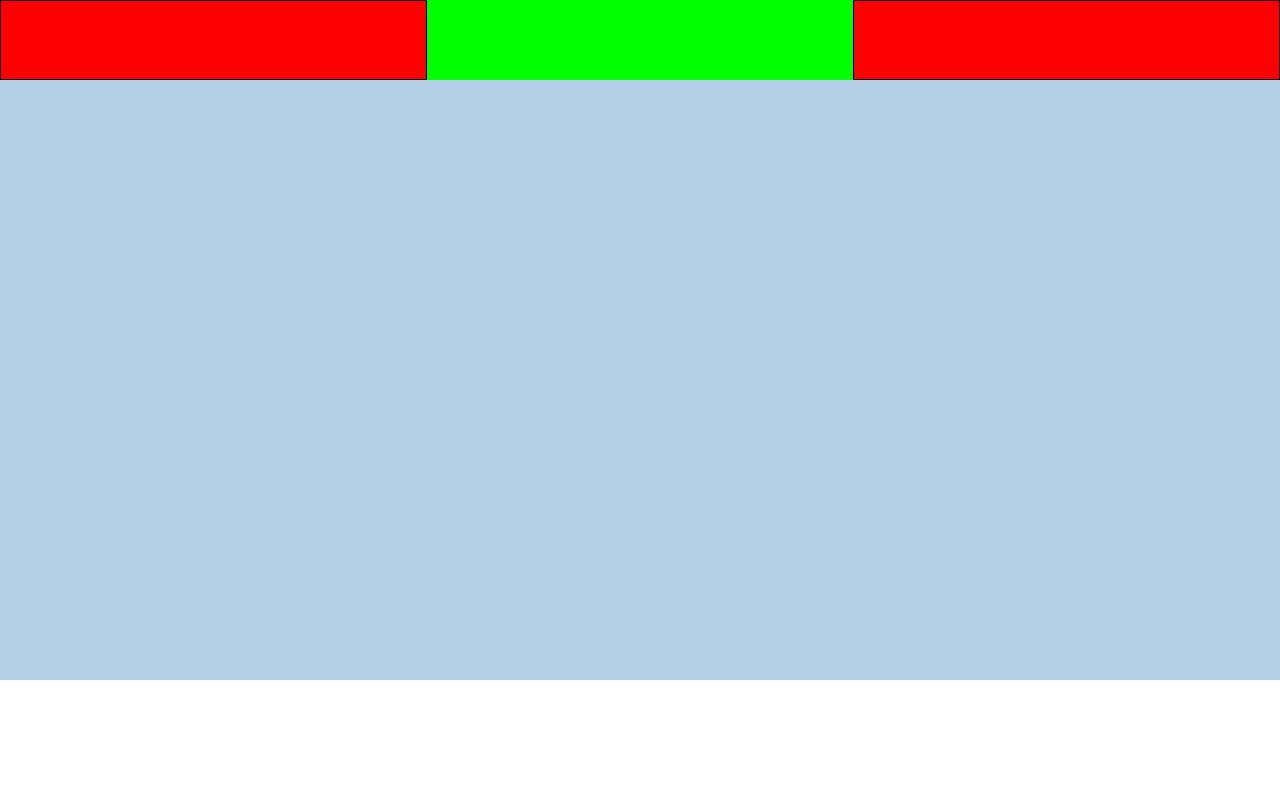
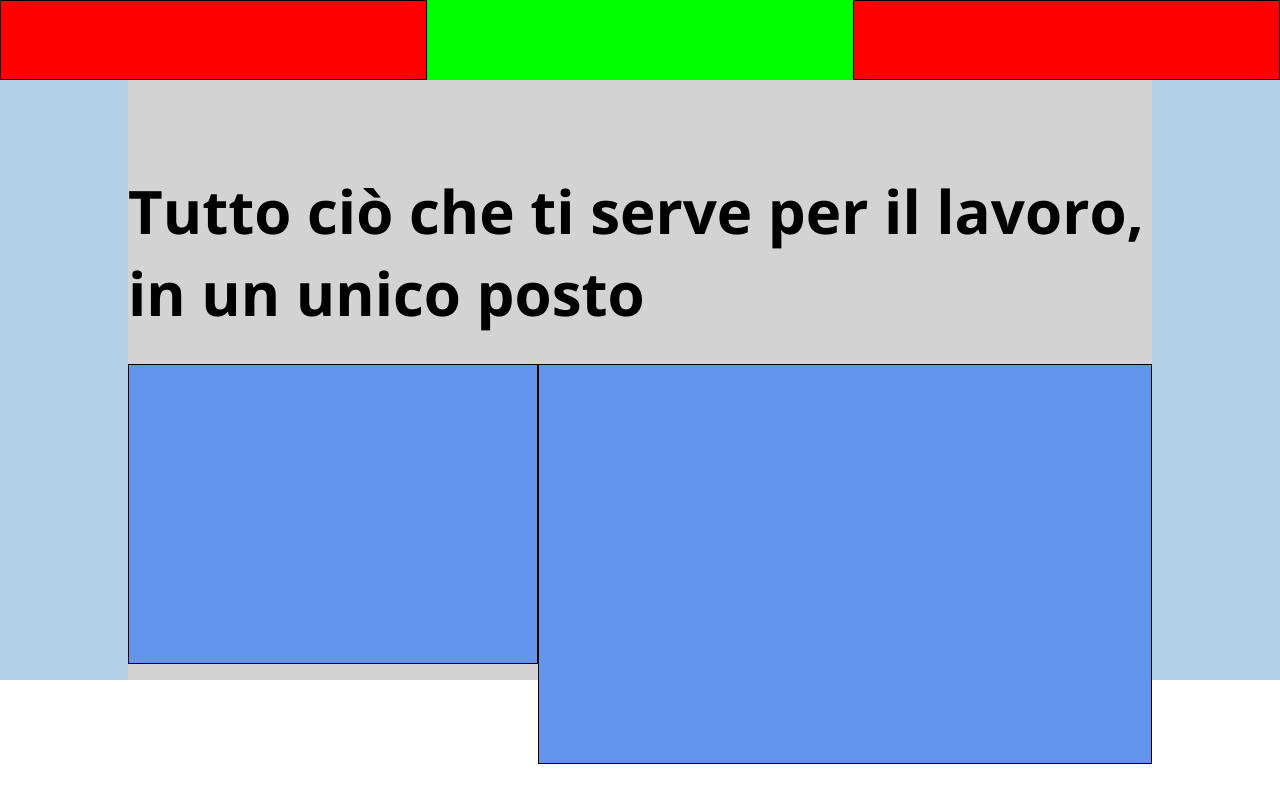
Before and after one commit to amedeo-pasanisi/htmlcss-dropbox, a plain HTML site: page index.html in a window 1280 px wide. Drawn offline with nearby package versions, Linux system fonts and the light colour scheme.

Commit message:
inizio creazione struttura jumbo

```diff
--- a/css/style.css
+++ b/css/style.css
@@ -9,8 +9,8 @@ body{
     font-family: 'Open Sans', sans-serif;
 }
 
-.w-90{
-    width: 90%;
+.w-80{
+    width: 80%;
     margin: auto;
 }
 
@@ -18,7 +18,7 @@ body{
     height: 100%;
 }
 
-.clearfix{
+.clearfix::after{
     content: "";
     display: table;
     clear: both;
@@ -31,6 +31,7 @@ body{
 .f-left{
     float: left;
 }
+
 /* FINE GENERALE */
 
 /* INIZIO header */
@@ -42,7 +43,6 @@ header nav{
 nav ul.dx, nav ul.sx{
     width: calc(100% / 3);
 }
-
 /* FINE nav */
 
 /* INIZIO jumbo */
@@ -50,11 +50,26 @@ header .jumbo{
     background-color: #B4D0E7;
     height: 600px;
 }
+
+h1{
+    font-size: 60px;
+    padding: 90px 0 30px 0;
+}
+
+.jumbo .column.f-left{
+    width: 40%;
+    height: 300px;
+}
+
+.jumbo .column.f-right{
+    width: 60%;
+    height: 400px;
+}
 /* FINE jumbo */
 /* FINE header */
 
 /* DEBUG */
-.debug .w-90{
+.debug .w-80{
     background-color: lightgray;
 }
 
@@ -66,4 +81,9 @@ header .jumbo{
     background-color: red;
     border: 1px solid black;
 }
+
+.debug .column{
+    background-color: cornflowerblue;
+    border: 1px solid black;
+}
 /* FINE DEBUG */
--- a/index.html
+++ b/index.html
@@ -21,7 +21,11 @@
             </ul>
         </nav>
         <section class="jumbo">
-
+            <div class="w-80 h-100">
+                <h1>Tutto ciò che ti serve per il lavoro, in un unico posto</h1>
+                <div class="column f-left"></div>
+                <div class="column f-right"></div>
+            </div>
         </section>
     </header>
     <main>
```
